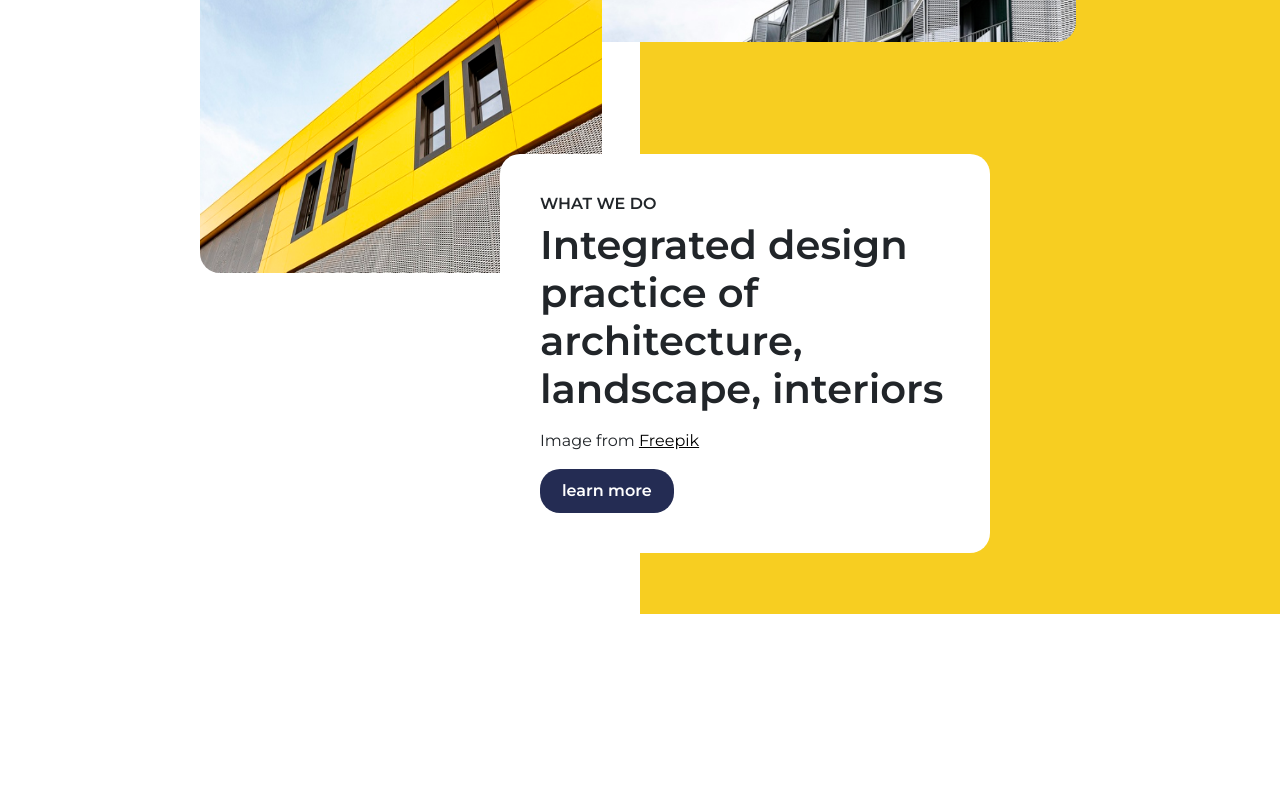
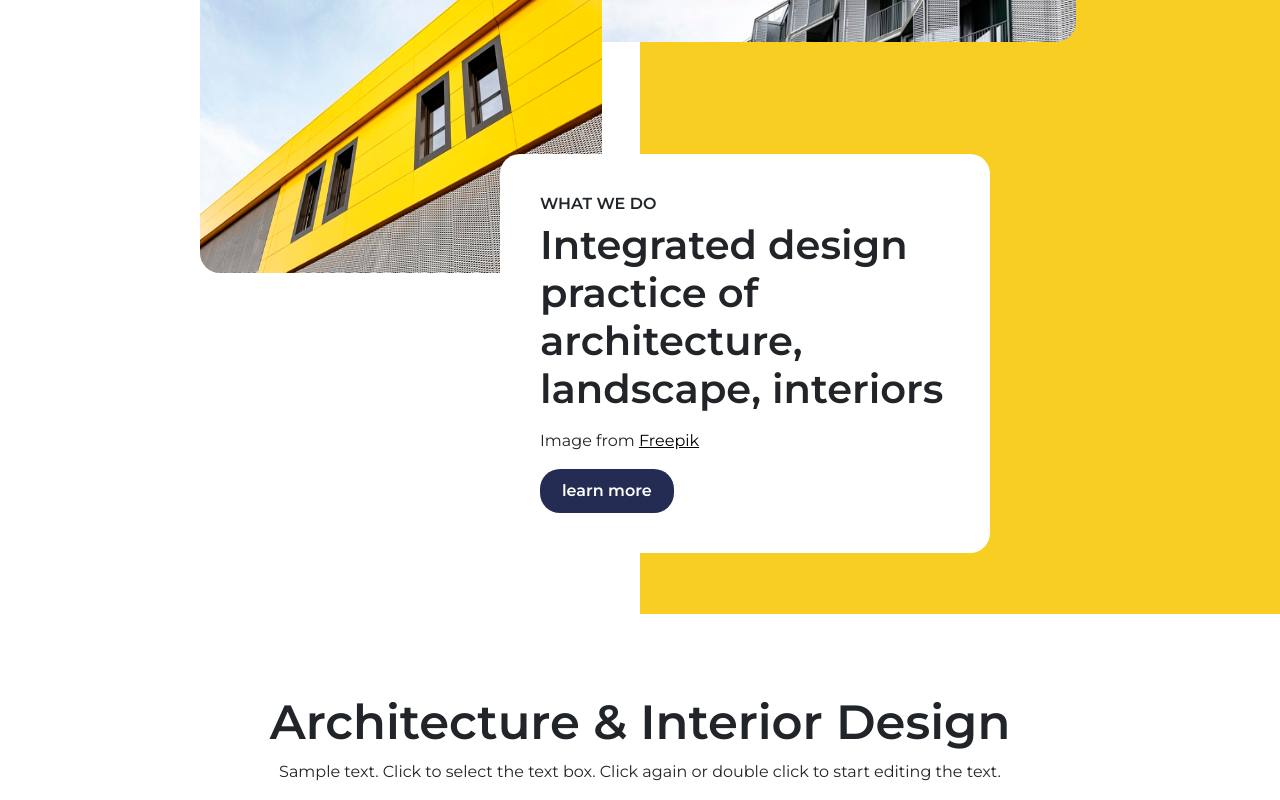
Before and after one commit to tharanga270/companysite, a React (Create React App) app: page / in a window 1280 px wide. Shown: the part 632-1432 px from the top of the page. Before the commit the page ends 1256 px from the top, so only its background shows below. Built offline with nearby package versions, Linux system fonts and the light colour scheme.

Commit message:
2 commit

```diff
--- a/src/App.css
+++ b/src/App.css
@@ -75,3 +75,16 @@
   color: #242c53;
 }
 /*photo-galary-what-we-do*/
+
+/*architecture-text-cont*/
+.architecture-text-cont {
+  margin-top: 70px;
+}
+.architecture-text-cont h1 {
+  font-weight: 600;
+  font-size: 3rem;
+}
+.architecture-text-cont p {
+  font-weight: 400;
+}
+/*architecture-text-cont*/
--- a/src/App.js
+++ b/src/App.js
@@ -1,4 +1,5 @@
 import "./App.css";
+import ArchitectureTextCont from "./components/ArchitectureTextCont";
 import Header from "./components/Header";
 import PhotoGalaryWhatWeDo from "./components/PhotoGalaryWhatWeDo";
 function App() {
@@ -6,6 +7,7 @@ function App() {
     <>
       <Header />
       <PhotoGalaryWhatWeDo />
+      <ArchitectureTextCont />
     </>
   );
 }
--- /dev/null
+++ b/src/components/ArchitectureTextCont.js
@@ -0,0 +1,26 @@
+import React from "react";
+import Container from "react-bootstrap/Container";
+import Row from "react-bootstrap/Row";
+import Col from "react-bootstrap/Col";
+
+function ArchitectureTextCont() {
+  return (
+    <>
+      <section className="architecture-text-cont">
+        <Container>
+          <Row>
+            <Col className="text-center">
+              <h1>Architecture & Interior Design</h1>
+              <p>
+                Sample text. Click to select the text box. Click again or double
+                click to start editing the text.
+              </p>
+            </Col>
+          </Row>
+        </Container>
+      </section>
+    </>
+  );
+}
+
+export default ArchitectureTextCont;
```
